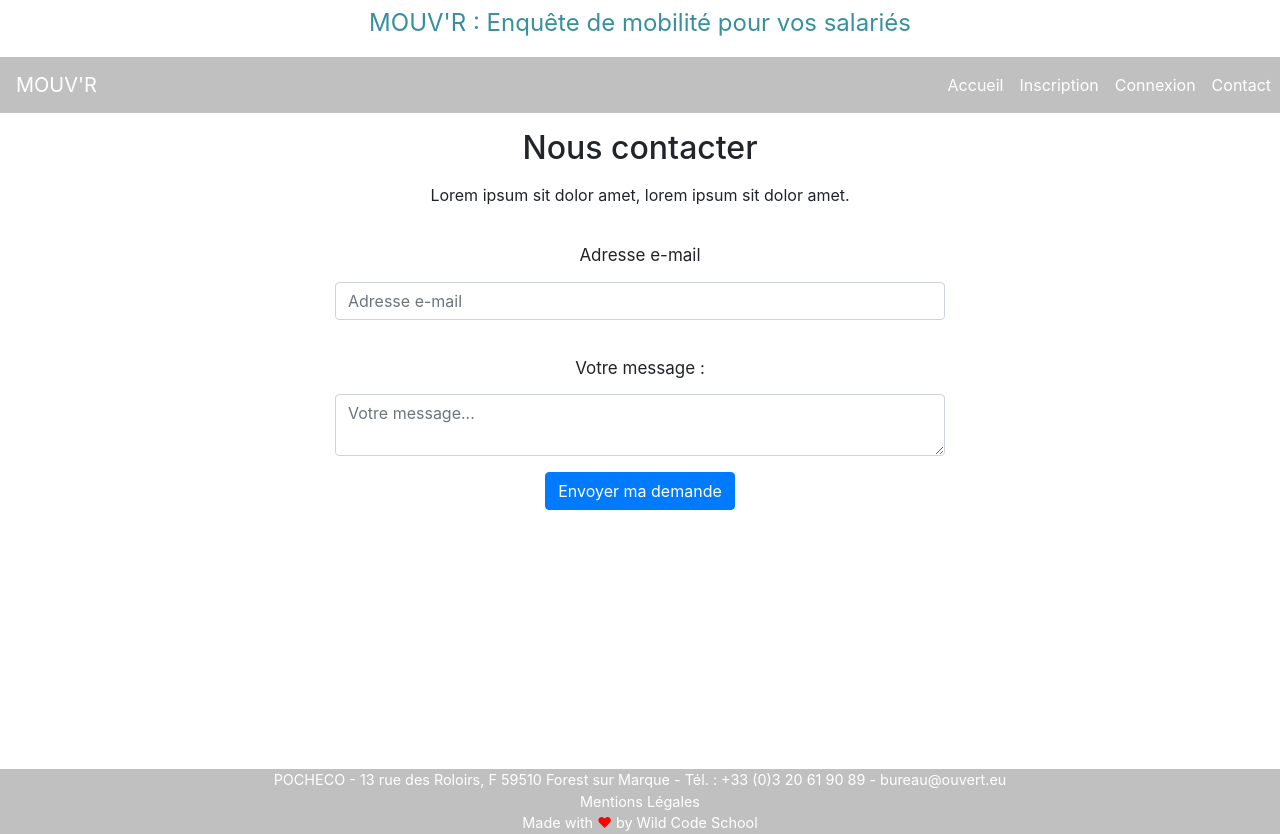
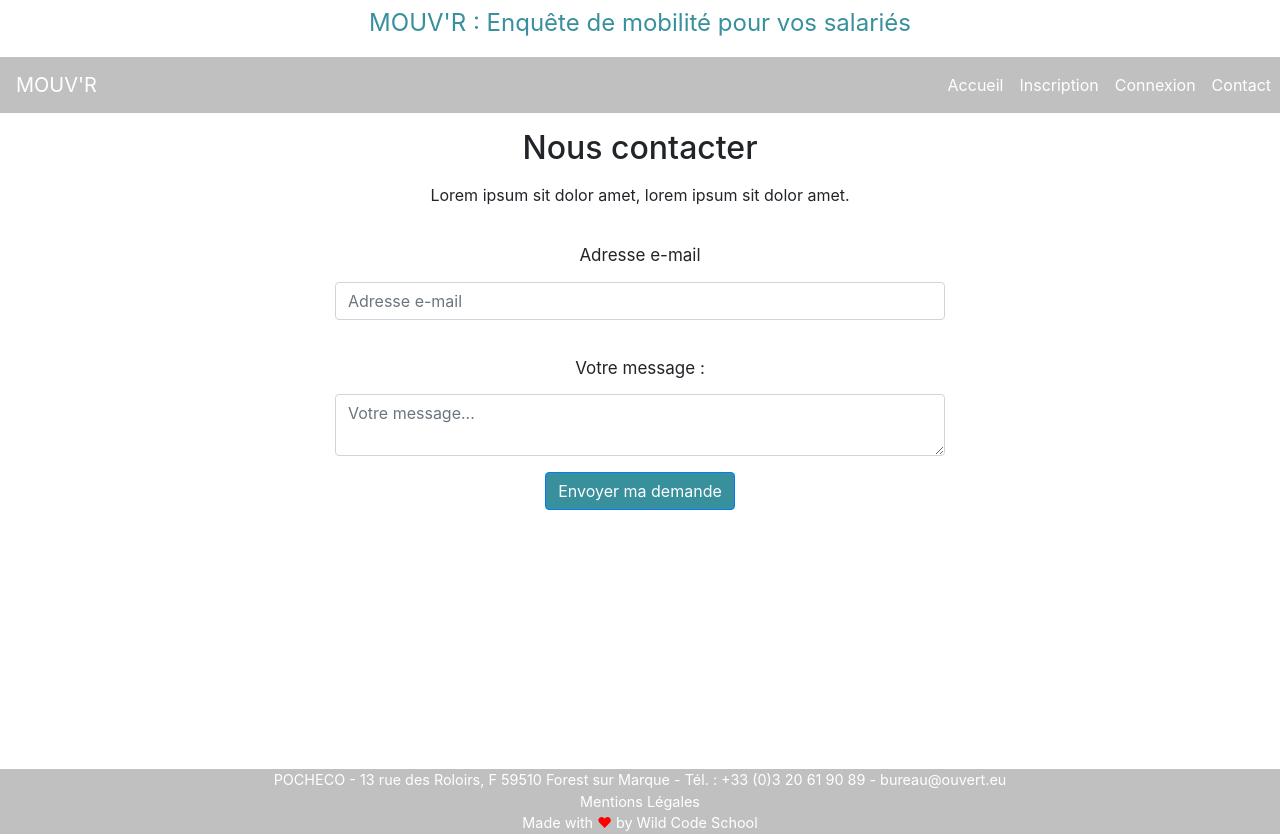
Before and after one commit to EdouardSellier/wcs-ouvert, a React (Create React App) app in the folder front/: page /contact in a window 1280 px wide. Built offline with nearby package versions, Linux system fonts and the light colour scheme.

Commit message:
Editing css for NouvelleEnquete component.

```diff
--- a/front/src/components/css/NouvelleEnquete.css
+++ b/front/src/components/css/NouvelleEnquete.css
@@ -2,3 +2,12 @@
   min-height: 70vh;
   padding: 15px;
 }
+
+.importMails {
+  max-height: 200px;
+  overflow: scroll;
+}
+
+.btn {
+  background-color: #38909d;
+}
```
